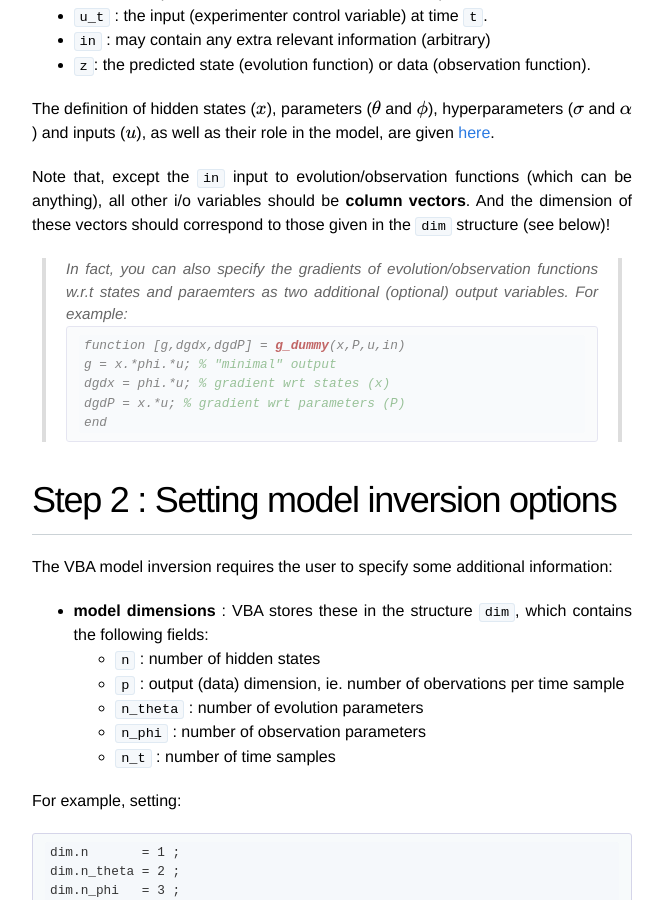
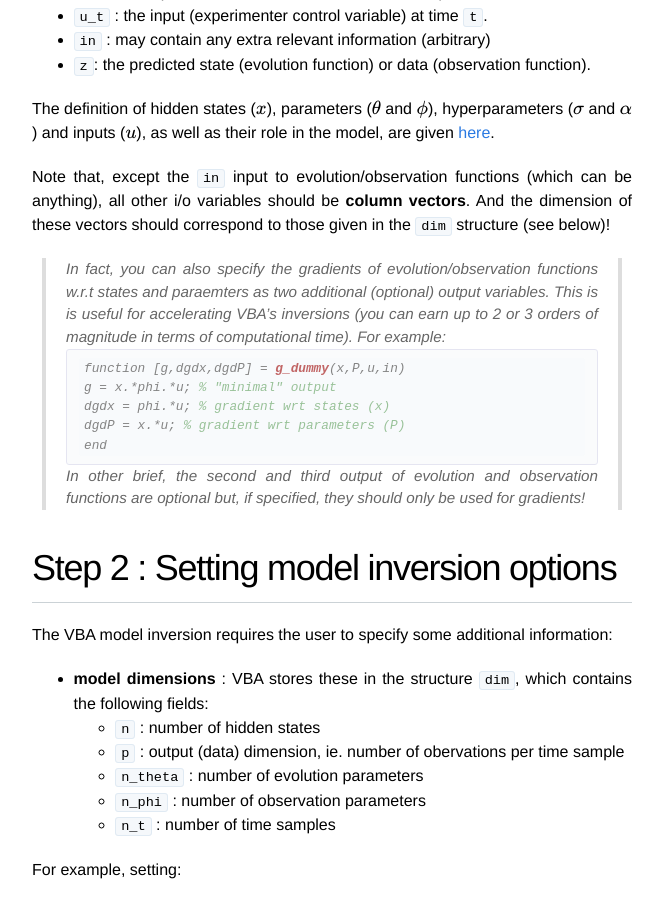
Before and after one commit to MBB-team/VBA-toolbox, a Jekyll site: the page built from _wiki/VBA-model-inversion-in-4-steps.md, in a window 1280 px wide and 900 px high, scrolled down 1114 px. Shown: the whole window, without its empty margins (308-971 px from the left). Built offline with Jekyll 4.4.1, drawn with Linux system fonts in a browser that asks for light colours; nearby versions of some CDN libraries; formulas are drawn with MathJax 3.

Commit message:
Update VBA-model-inversion-in-4-steps.md

````diff
--- a/_wiki/VBA-model-inversion-in-4-steps.md
+++ b/_wiki/VBA-model-inversion-in-4-steps.md
@@ -31,7 +31,7 @@ The definition of hidden states ($$x$$), parameters ($$\theta$$ and $$\phi$$), h
 
 Note that, except the `in` input to evolution/observation functions (which can be anything), all other i/o variables should be **column vectors**. And the dimension of these vectors should correspond to those given in the `dim` structure (see below)!
 
-> In fact, you can also specify the gradients of evolution/observation functions w.r.t states and paraemters as two additional (optional) output variables. For example:
+> In fact, you can also specify the gradients of evolution/observation functions w.r.t states and paraemters as two additional (optional) output variables. This is is useful for accelerating VBA's inversions (you can earn up to 2 or 3 orders of magnitude in terms of computational time). For example:
 ```matlab
 function [g,dgdx,dgdP] = g_dummy(x,P,u,in)
 g = x.*phi.*u; % "minimal" output
@@ -39,6 +39,7 @@ dgdx = phi.*u; % gradient wrt states (x)
 dgdP = x.*u; % gradient wrt parameters (P)
 end
 ```
+In other brief, the second and third output of evolution and observation functions are optional but, if specified, they should only be used for gradients!
 
 
 # Step 2 : Setting model inversion options
````
